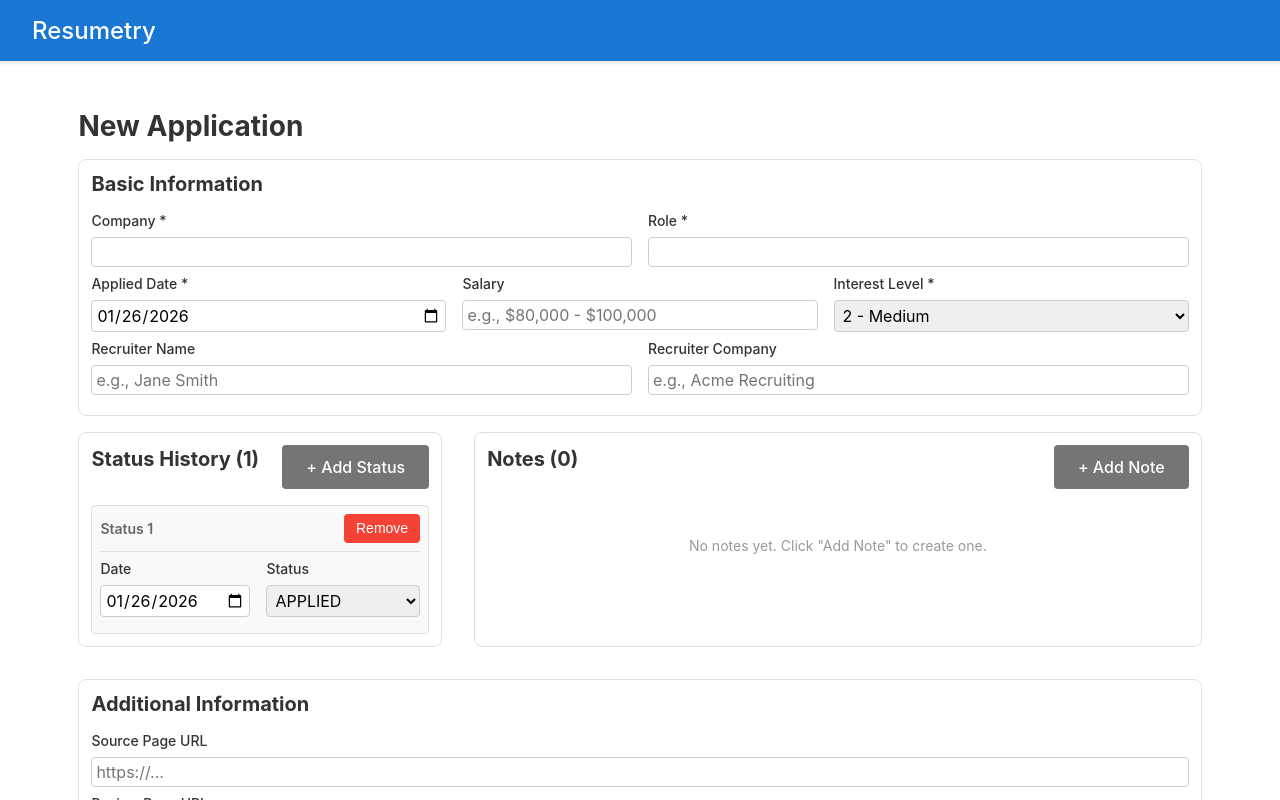
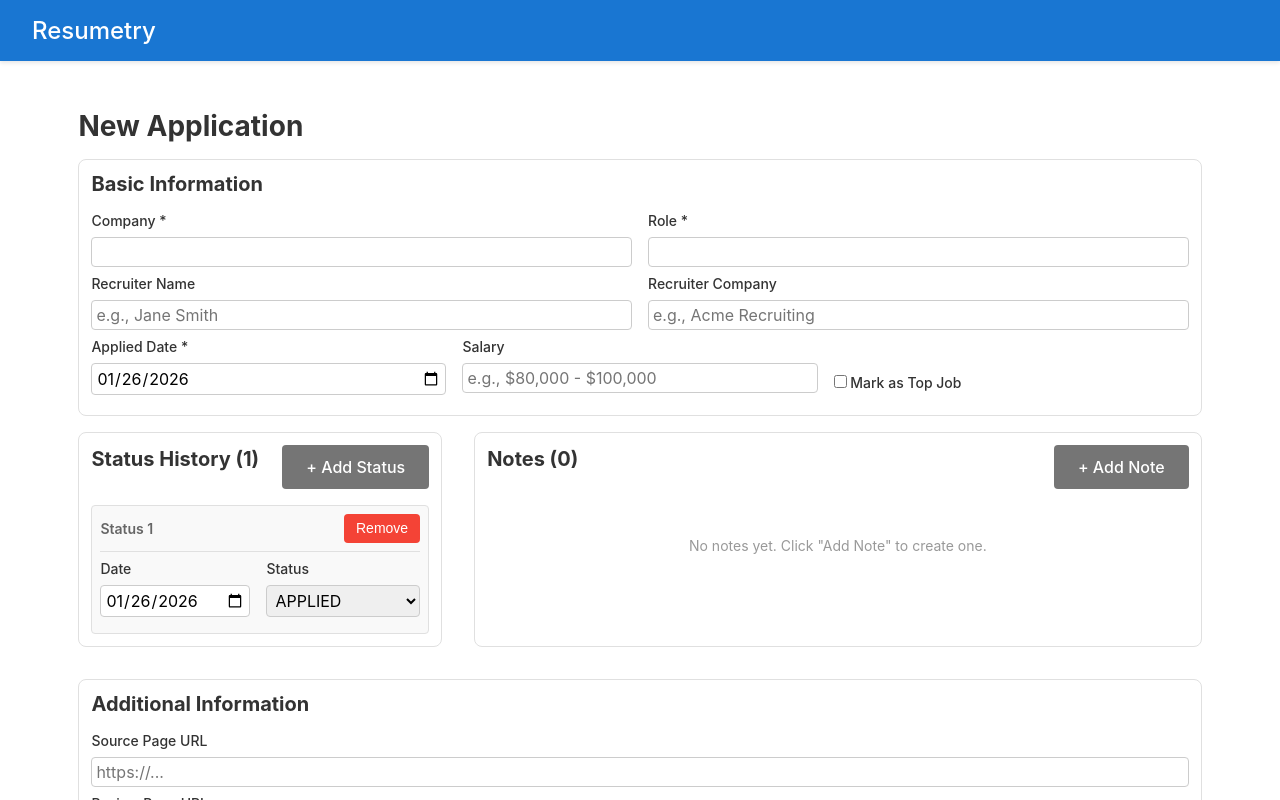
Before and after one commit to ZonerDiode/resumetry, an Angular app in the folder frontend/: page /applications/new in a window 1280 px wide. Shown: the top 800 px of the page. Built offline with nearby package versions, Linux system fonts and the light colour scheme.

Commit message:
Replaced interest_level with top_job which just shows a star for special jobs.

```diff
--- a/frontend/src/app/features/applications/application-detail/application-detail.css
+++ b/frontend/src/app/features/applications/application-detail/application-detail.css
@@ -76,6 +76,11 @@
   color: #333;
   text-align: right;
   word-break: break-word;
+}
+
+.top-job-star {
+  color: #DAA520;
+  font-size: 1.25rem;
 }
 
 .description-block {
--- a/frontend/src/app/features/applications/application-detail/application-detail.html
+++ b/frontend/src/app/features/applications/application-detail/application-detail.html
@@ -28,10 +28,12 @@
       <div class="info-section">
         <h3>Application Information</h3>
 
-        <div class="info-row">
-          <span class="label">Interest Level:</span>
-          <span class="value">{{ app.interestLevel }} / 3</span>
-        </div>
+        @if (app.topJob) {
+          <div class="info-row">
+            <span class="label">Top Job:</span>
+            <span class="value top-job-star">&#9733;</span>
+          </div>
+        }
 
         <div class="info-row">
           <span class="label">Applied Date:</span>
--- a/frontend/src/app/features/applications/application-form/application-form.css
+++ b/frontend/src/app/features/applications/application-form/application-form.css
@@ -50,6 +50,12 @@
   font-weight: 500;
   margin-bottom: 0.5rem;
   color: #333;
+}
+
+.form-group-checkbox {
+  display: flex;
+  align-items: flex-end;
+  padding-bottom: 0.25rem;
 }
 
 .form-control {
--- a/frontend/src/app/features/applications/application-form/application-form.html
+++ b/frontend/src/app/features/applications/application-form/application-form.html
@@ -37,6 +37,30 @@
       </div>
 
       <div class="form-row">
+        <div class="form-group">
+          <label for="recruiterName">Recruiter Name</label>
+          <input
+            type="text"
+            id="recruiterName"
+            formControlName="recruiterName"
+            class="form-control"
+            placeholder="e.g., Jane Smith"
+          />
+        </div>
+
+        <div class="form-group">
+          <label for="recruiterCompany">Recruiter Company</label>
+          <input
+            type="text"
+            id="recruiterCompany"
+            formControlName="recruiterCompany"
+            class="form-control"
+            placeholder="e.g., Acme Recruiting"
+          />
+        </div>
+      </div>
+
+      <div class="form-row">
 
         <div class="form-group">
           <label for="appliedDate">Applied Date *</label>
@@ -59,41 +83,15 @@
           />
         </div>
 
-        <div class="form-group">
-          <label for="interestLevel">Interest Level *</label>
-          <select
-            id="interestLevel"
-            formControlName="interestLevel"
-            class="form-control"
-          >
-            <option [value]="1">1 - Low</option>
-            <option [value]="2">2 - Medium</option>
-            <option [value]="3">3 - High</option>
-          </select>
-        </div>
-      </div>
-
-      <div class="form-row">
-        <div class="form-group">
-          <label for="recruiterName">Recruiter Name</label>
-          <input
-            type="text"
-            id="recruiterName"
-            formControlName="recruiterName"
-            class="form-control"
-            placeholder="e.g., Jane Smith"
-          />
-        </div>
-
-        <div class="form-group">
-          <label for="recruiterCompany">Recruiter Company</label>
-          <input
-            type="text"
-            id="recruiterCompany"
-            formControlName="recruiterCompany"
-            class="form-control"
-            placeholder="e.g., Acme Recruiting"
-          />
+        <div class="form-group form-group-checkbox">
+          <label for="topJob">
+            <input
+              type="checkbox"
+              id="topJob"
+              formControlName="topJob"
+            />
+            Mark as Top Job
+          </label>
         </div>
       </div>
     </div>
--- a/frontend/src/app/features/applications/application-form/application-form.ts
+++ b/frontend/src/app/features/applications/application-form/application-form.ts
@@ -29,7 +29,7 @@ export class ApplicationFormComponent implements OnInit {
     role: ['', [Validators.required, Validators.maxLength(255)]],
     description: [''],
     salary: ['', Validators.maxLength(100)],
-    interestLevel: [2, [Validators.required, Validators.min(1), Validators.max(3)]],
+    topJob: [false],
     sourcePage: [''],
     reviewPage: [''],
     loginHints: [''],
@@ -69,7 +69,7 @@ export class ApplicationFormComponent implements OnInit {
           role: app.role,
           description: app.description,
           salary: app.salary,
-          interestLevel: app.interestLevel,
+          topJob: app.topJob,
           sourcePage: app.sourcePage,
           reviewPage: app.reviewPage,
           loginHints: app.loginHints,
@@ -175,7 +175,11 @@ export class ApplicationFormComponent implements OnInit {
   }
 
   private todayString(): string {
-    return new Date().toISOString().split('T')[0];
+    const d = new Date();
+    const year = d.getFullYear();
+    const month = String(d.getMonth() + 1).padStart(2, '0');
+    const day = String(d.getDate()).padStart(2, '0');
+    return `${year}-${month}-${day}`;
   }
 
   private sortFormArray(formArray: FormArray, field: string): void {
--- a/frontend/src/app/features/applications/application-list/application-list.css
+++ b/frontend/src/app/features/applications/application-list/application-list.css
@@ -242,3 +242,18 @@
 .error { color: #f44336; }
 .empty-state { background: #f5f5f5; border-radius: 8px; }
 .empty-state p { margin-bottom: 1.5rem; color: #666; }
+
+.top-job-star {
+  color: #DAA520;
+  font-size: 1.30rem;
+  text-align: center;
+}
+
+.top-job-star-card {
+  color: #DAA520;
+  font-size: 1.5rem;
+}
+
+.status-badge-na {
+  background-color: #9e9e9e;
+}
--- a/frontend/src/app/features/applications/application-list/application-list.html
+++ b/frontend/src/app/features/applications/application-list/application-list.html
@@ -78,33 +78,29 @@
         <table class="applications-table">
           <thead>
             <tr>
+              <th>Top</th>
               <th>Company</th>
               <th>Role</th>
               <th>Salary</th>
               <th>Applied</th>
-              <th>Interest</th>
               <th>Status</th>
             </tr>
           </thead>
           <tbody>
             @for (app of displayedApplications(); track app.id) {
               <tr class="table-row" (click)="onSelectApplication(app)" (keydown.enter)="onSelectApplication(app)" tabindex="0" role="button">
+                <td>@if (app.topJob) {<span class="top-job-star">&#9733;</span>}</td>
                 <td class="col-company">{{ app.company }}</td>
                 <td>{{ app.role }}</td>
                 <td class="col-salary">{{ app.salary || '—' }}</td>
                 <td>{{ formatDate(app.appliedDate) }}</td>
-                <td>
-                  <span class="interest-badge" [style.background-color]="getInterestColor(app.interestLevel)">
-                    {{ app.interestLevel }}/3
-                  </span>
-                </td>
                 <td>
                   @if (getLatestStatus(app); as latest) {
                     <span class="status-badge" [style.background-color]="getStatusColor(latest.status)">
                       {{ latest.status }}
                     </span>
                   } @else {
-                    <span class="status-badge" style="background-color: #9e9e9e">N/A</span>
+                    <span class="status-badge status-badge-na">N/A</span>
                   }
                 </td>
               </tr>
@@ -120,11 +116,11 @@
           <table class="applications-table recruiter-table">
             <thead class="visually-hidden">
               <tr>
+                <th>Top</th>
                 <th>Company</th>
                 <th>Role</th>
                 <th>Salary</th>
                 <th>Applied</th>
-                <th>Interest</th>
                 <th>Status</th>
               </tr>
             </thead>
@@ -139,22 +135,18 @@
                   </td>
                 </tr>
                 <tr class="data-row">
+                  <td class="top-job-star">@if (app.topJob) {&#9733;}</td>
                   <td class="col-company">{{ app.company }}</td>
                   <td>{{ app.role }}</td>
                   <td class="col-salary">{{ app.salary || '—' }}</td>
                   <td>{{ formatDate(app.appliedDate) }}</td>
-                  <td>
-                    <span class="interest-badge" [style.background-color]="getInterestColor(app.interestLevel)">
-                      {{ app.interestLevel }}/3
-                    </span>
-                  </td>
                   <td>
                     @if (getLatestStatus(app); as latest) {
                       <span class="status-badge" [style.background-color]="getStatusColor(latest.status)">
                         {{ latest.status }}
                       </span>
                     } @else {
-                      <span class="status-badge" style="background-color: #9e9e9e">N/A</span>
+                      <span class="status-badge status-badge-na">N/A</span>
                     }
                   </td>
                 </tr>
@@ -182,12 +174,9 @@
             <div class="application-card" (click)="onSelectApplication(app)" (keydown.enter)="onSelectApplication(app)" tabindex="0" role="button">
               <div class="card-header">
                 <h2 class="company-name">{{ app.company }}</h2>
-                <span
-                  class="interest-badge"
-                  [style.background-color]="getInterestColor(app.interestLevel)"
-                >
-                  Interest: {{ app.interestLevel }}/3
-                </span>
+                @if (app.topJob) {
+                  <span class="top-job-star-card">&#9733;</span>
+                }
               </div>
 
               <div class="card-body">
@@ -211,7 +200,7 @@
                     {{ latest.status }}
                   </span>
                 } @else {
-                  <span class="status-badge" style="background-color: #9e9e9e">No Status</span>
+                  <span class="status-badge status-badge-na">No Status</span>
                 }
                 @if (app.notes.length > 0) {
                   <span class="notes-count">{{ app.notes.length }} note(s)</span>
--- a/frontend/src/app/features/applications/application-list/application-list.ts
+++ b/frontend/src/app/features/applications/application-list/application-list.ts
@@ -91,10 +91,6 @@ export class ApplicationListComponent implements OnInit {
     return colors[status];
   }
 
-  getInterestColor(level: number): string {
-    return level === 3 ? '#4caf50' : level === 2 ? '#ff9800' : '#9e9e9e';
-  }
-
   recruiterApplications = computed(() => {
     return this.displayedApplications().filter(app => !!app.recruiterName);
   });
```
Also changed, not shown: frontend/src/app/core/models/job-application.model.ts (+3 -5 lines), 2 other files (tests, documents, lock files or other folders).
